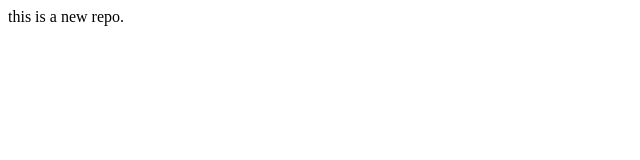
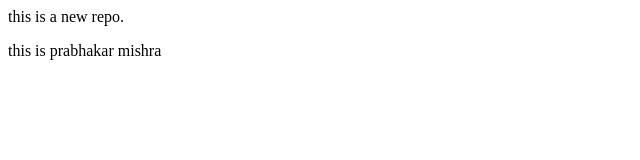
Before and after one commit to prabhu123mishra/localrepo, a plain HTML site: page index.html in a window 1280 px wide. Shown: the whole page, without its empty margins (0-640 px from the left). Drawn offline with Linux system fonts and the light colour scheme.

Commit message:
add new features

```diff
--- a/index.html
+++ b/index.html
@@ -1 +1,2 @@
 <p>this is a new repo.</p>
+<p>this is prabhakar mishra</p>
```
